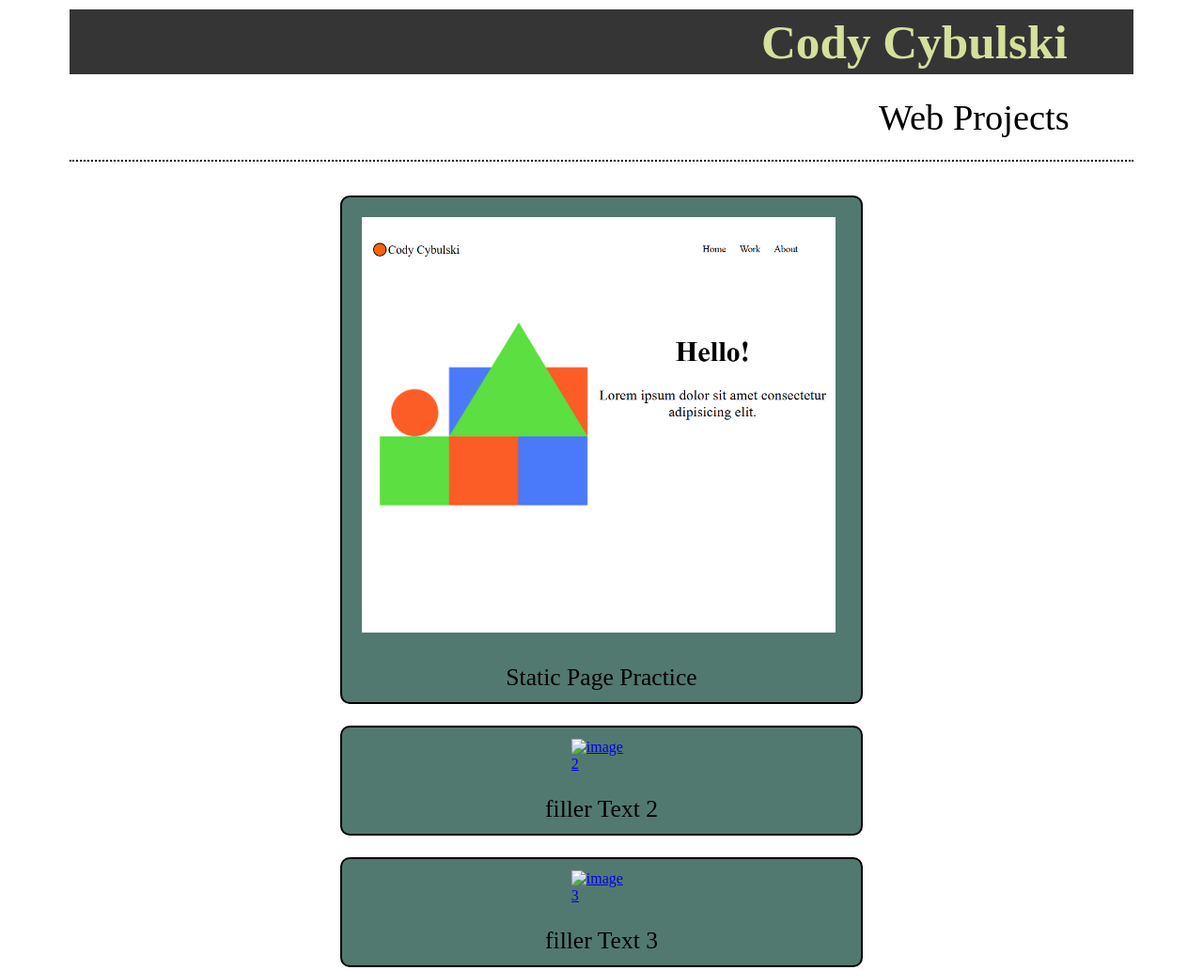
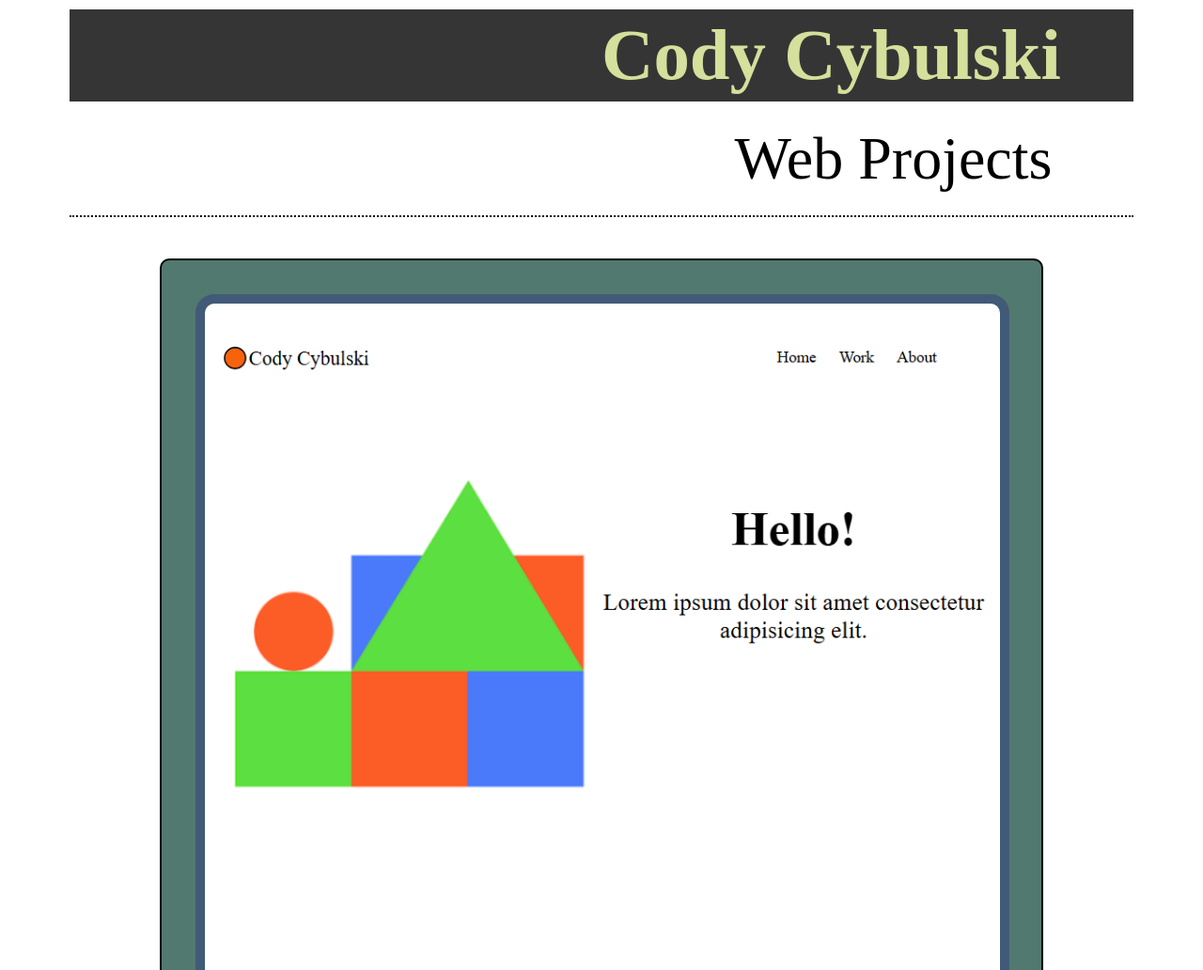
Before and after one commit to CodyCybulski/webProjects, a plain HTML site: page index.html in a window 1280 px wide. Shown: the part 40-1072 px from the top of the page at 94% size. Drawn offline with Linux system fonts and the light colour scheme.

Commit message:
Add files via upload
Added five total projects

```diff
--- a/index.html
+++ b/index.html
@@ -24,14 +24,26 @@
 
 
     <div class="boxArea">
-        <a href="filler"><img src="filler img" alt="image 2" class="cardPhoto"></a>
-        <div class="lowerBox">filler Text 2</div>
+        <a href="https://batpickle.github.io/thepolishprinter/"><img src="tppPage.png" alt="ThePolishPrinter Page" class="cardPhoto"></a>
+        <div class="lowerBox">ThePolishPrinter Page</div>
     </div>
 
 
     <div class="boxArea">
-        <a href="filler"><img src="filler img" alt="image 3" class="cardPhoto"></a>
-        <div class="lowerBox">filler Text 3</div>
+        <a href="https://batpickle.github.io/expenseTracker/"><img src="expenseTracker.png" alt="Expense Tracker" class="cardPhoto"></a>
+        <div class="lowerBox">Expense Tracker</div>
+    </div>
+
+
+    <div class="boxArea">
+        <a href="https://batpickle.github.io/EtchSketch/"><img src="etchSketch.png" alt="Etch a Sketch" class="cardPhoto"></a>
+        <div class="lowerBox">Etch a Sketch</div>
+    </div>
+
+
+    <div class="boxArea">
+        <a href="https://batpickle.github.io/Landing-Page---TOP/"><img src="topLandingPage.png" alt="TOP Landing Page" class="cardPhoto"></a>
+        <div class="lowerBox">TOP Landing Page</div>
     </div>
 </div>
 
--- a/styles.css
+++ b/styles.css
@@ -8,16 +8,16 @@
 }
 
 #topBar h1{
-    margin-left: 65%;
-    font-size: 4vw;
+    margin-left: 50%;
+    font-size: 6vw;
     color: #d4e09b;
     padding: 5px 0;
 }
 
 #middleBar{
     background-color: #ffff;
-    margin-left: 75%;
-    font-size: 3vw;
+    margin-left: 62%;
+    font-size: 5vw;
 }
 
 #underline{
@@ -29,7 +29,7 @@
     display: flex;
     flex-wrap: wrap;
     justify-content: center;
-    margin: 0 300px;
+    margin: 0 100px;
 }
 
 
@@ -49,10 +49,18 @@
 .cardPhoto{
     display: flex;
     flex-wrap: wrap;
-    width: 95%;
+    width: 94%;
     height: 90%;
+    border: 10px solid #415a77;
+    border-radius: 20px;
 }
 
+
 .lowerBox{
-    font-size: 2vw;
+    font-size: 4vw;
+    border: none;
+    border-radius: 20px;
+    background-color:#415a77;
+    padding: 10px;
+
 }
```
Also changed, not shown: etchSketch.png (added), expenseTracker.png (added), topLandingPage.png (added), tppPage.png (added).
